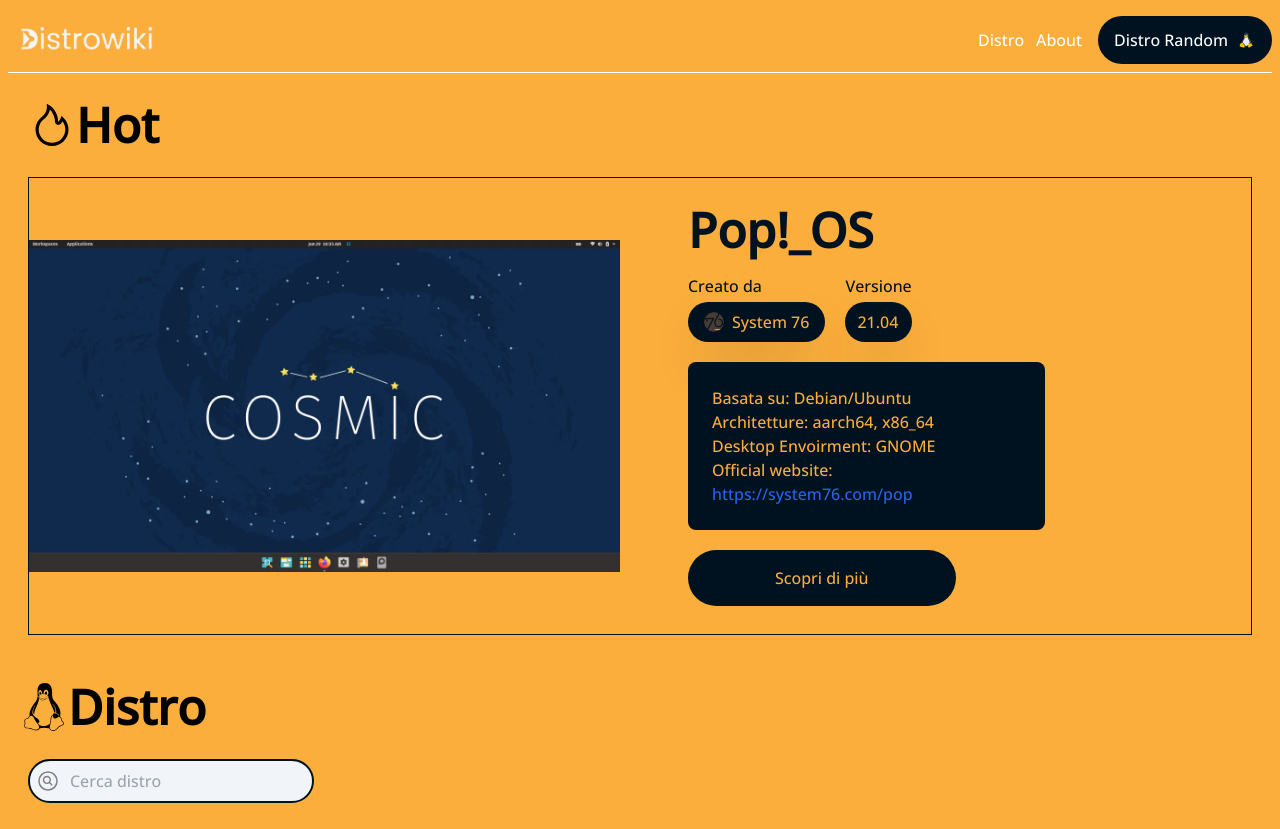
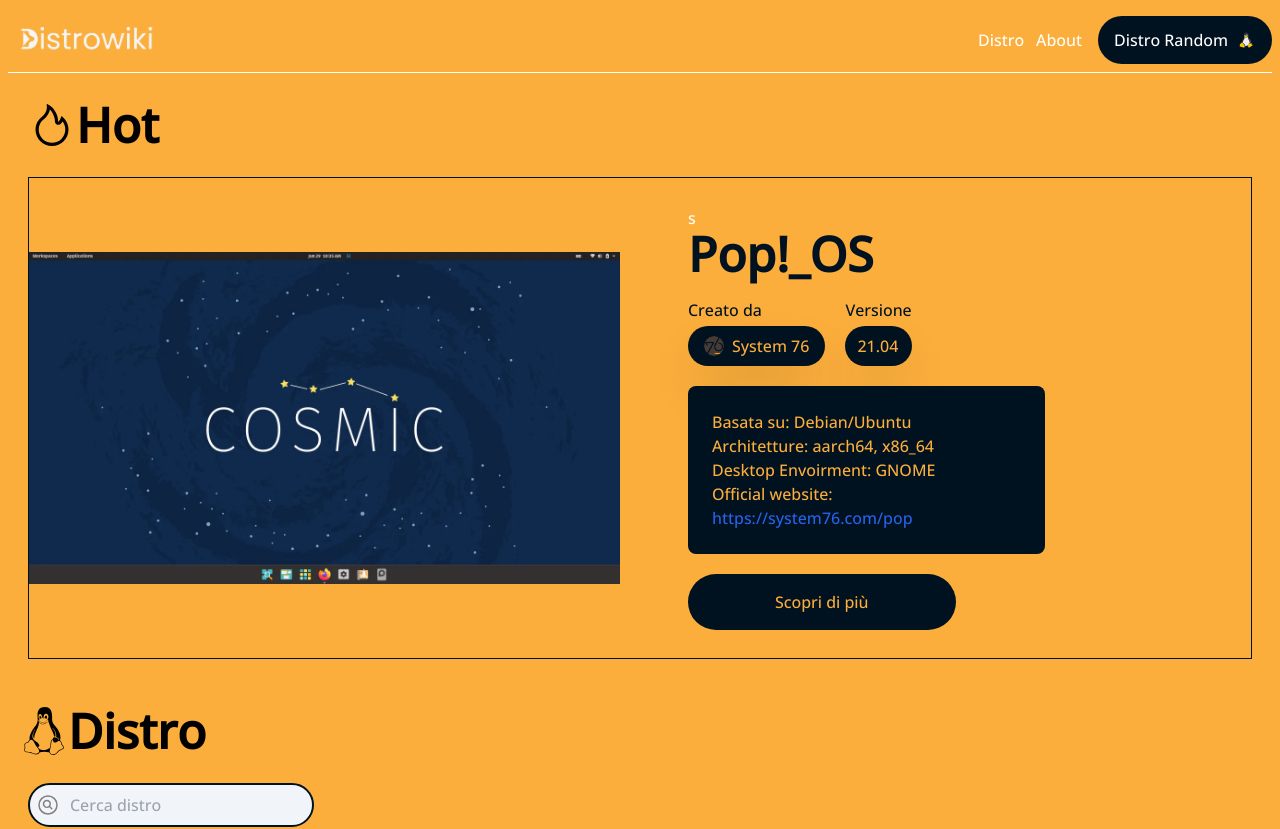
Before and after one commit to DardanBytyqi/distrowiki, a React (Create React App) app: page / in a window 1280 px wide. Shown: the top 829 px of the page. Built offline with nearby package versions, Linux system fonts and the light colour scheme.

Commit message:
fatto merge

```diff
--- a/src/Components/Hero.js
+++ b/src/Components/Hero.js
@@ -12,7 +12,7 @@
             </div>
 
             <div className='flex flex-col gap-5 m-7'>
-                <div>
+                <div>s
                     <h1 className='md:text-5xl text-4xl text-blu font-black'>Pop!_OS</h1>
 
                 </div>
```
